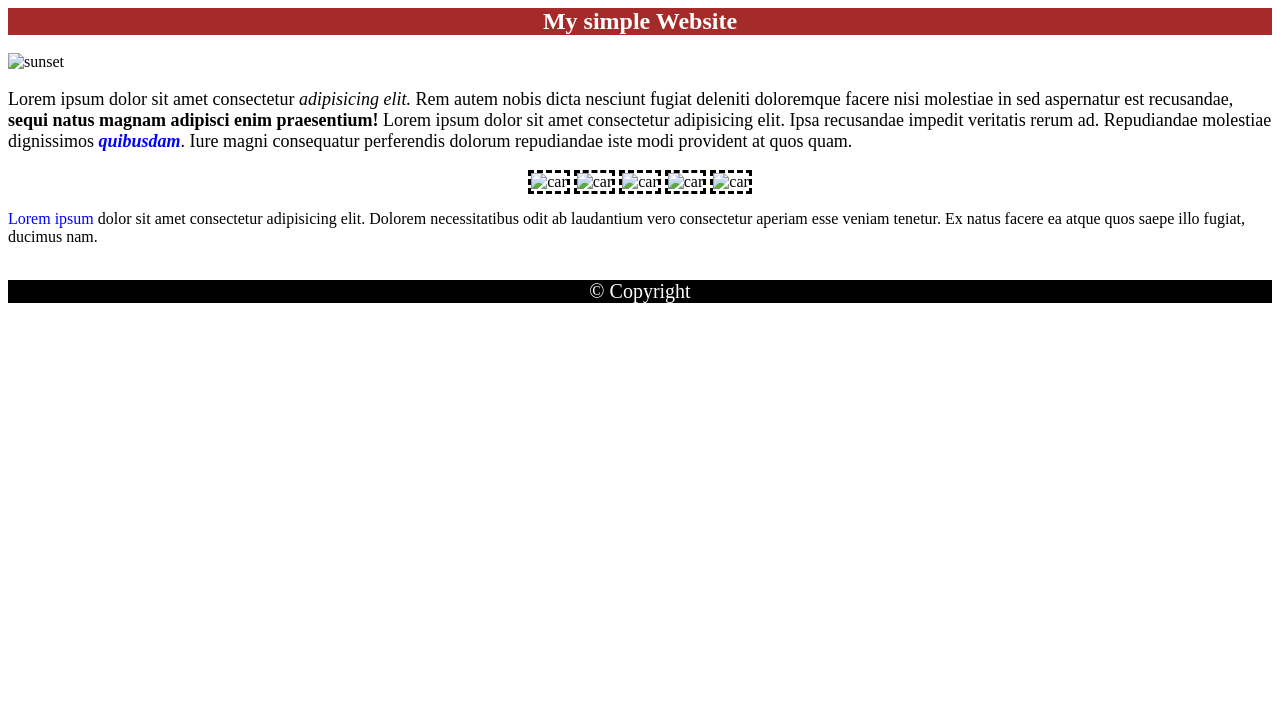
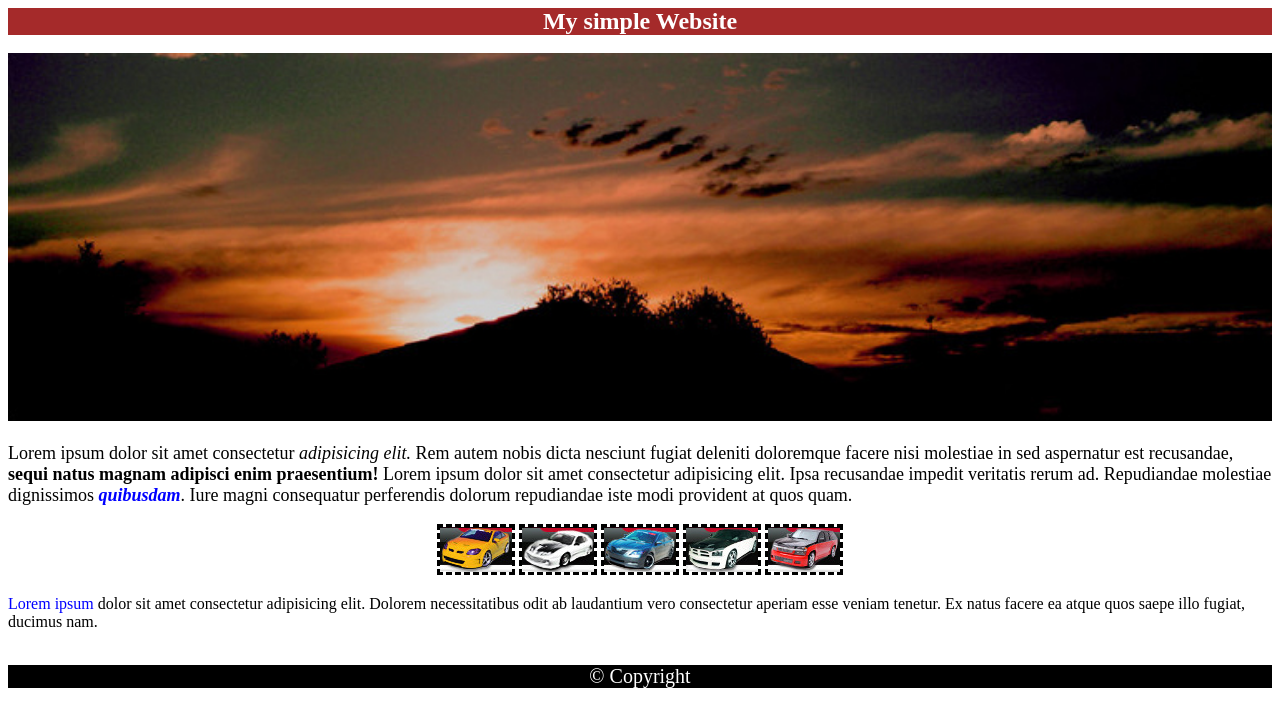
Before and after one commit to innagordynska/My_CV, a plain HTML site: page HW4 CSS/index.html in a window 1280 px wide. Drawn offline with Linux system fonts and the light colour scheme.

Commit message:
change img path

```diff
--- a/HW4 CSS/index.html
+++ b/HW4 CSS/index.html
@@ -12,7 +12,7 @@
     <header>My simple Website</header>
     <br>
     <div>
-        <img class="sunset" src="sunset.jpg" alt="sunset">
+        <img class="sunset" src="IMG/sunset.jpg" alt="sunset">
 
         <p class="size-18">
             Lorem ipsum dolor sit amet consectetur
@@ -21,11 +21,11 @@
             Lorem ipsum dolor sit amet consectetur adipisicing elit. Ipsa recusandae impedit veritatis rerum ad. Repudiandae molestiae dignissimos <span class="text-decoration">quibusdam</span>. Iure magni consequatur perferendis dolorum repudiandae iste modi provident at quos quam.
         </p>
         <div class="pictures">
-            <img class="car" src="car01.jpg" alt="car">
-            <img class="car" src="car02.jpg" alt="car">
-            <img class="car" src="car03.jpg" alt="car">
-            <img class="car" src="car04.jpg" alt="car">
-            <img class="car" src="car05.jpg" alt="car">
+            <img class="car" src="IMG/car01.jpg" alt="car">
+            <img class="car" src="IMG/car02.jpg" alt="car">
+            <img class="car" src="IMG/car03.jpg" alt="car">
+            <img class="car" src="IMG/car04.jpg" alt="car">
+            <img class="car" src="IMG/car05.jpg" alt="car">
         </div>
         <p>
             <span class="color">Lorem ipsum</span> dolor sit amet consectetur adipisicing elit. Dolorem necessitatibus odit ab laudantium vero consectetur aperiam esse veniam tenetur. Ex natus facere ea atque quos saepe illo fugiat, ducimus nam.
```
